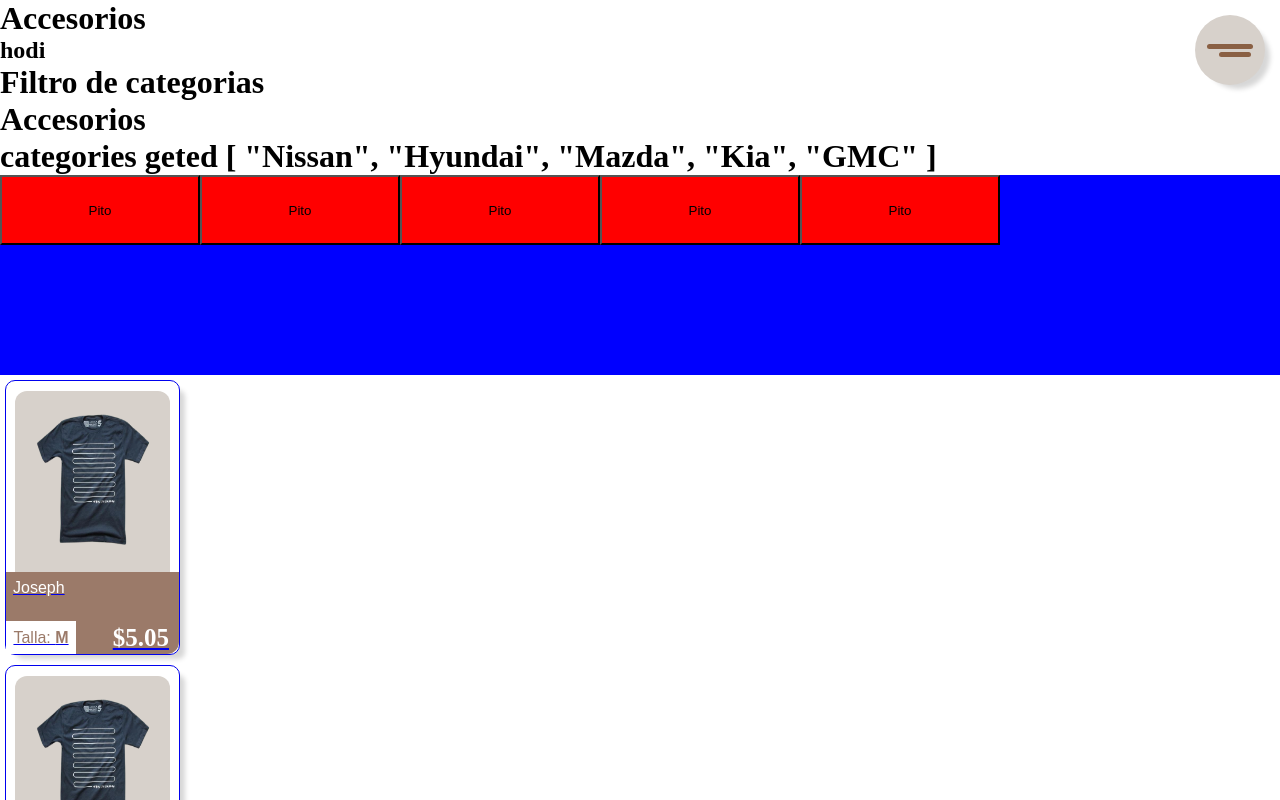
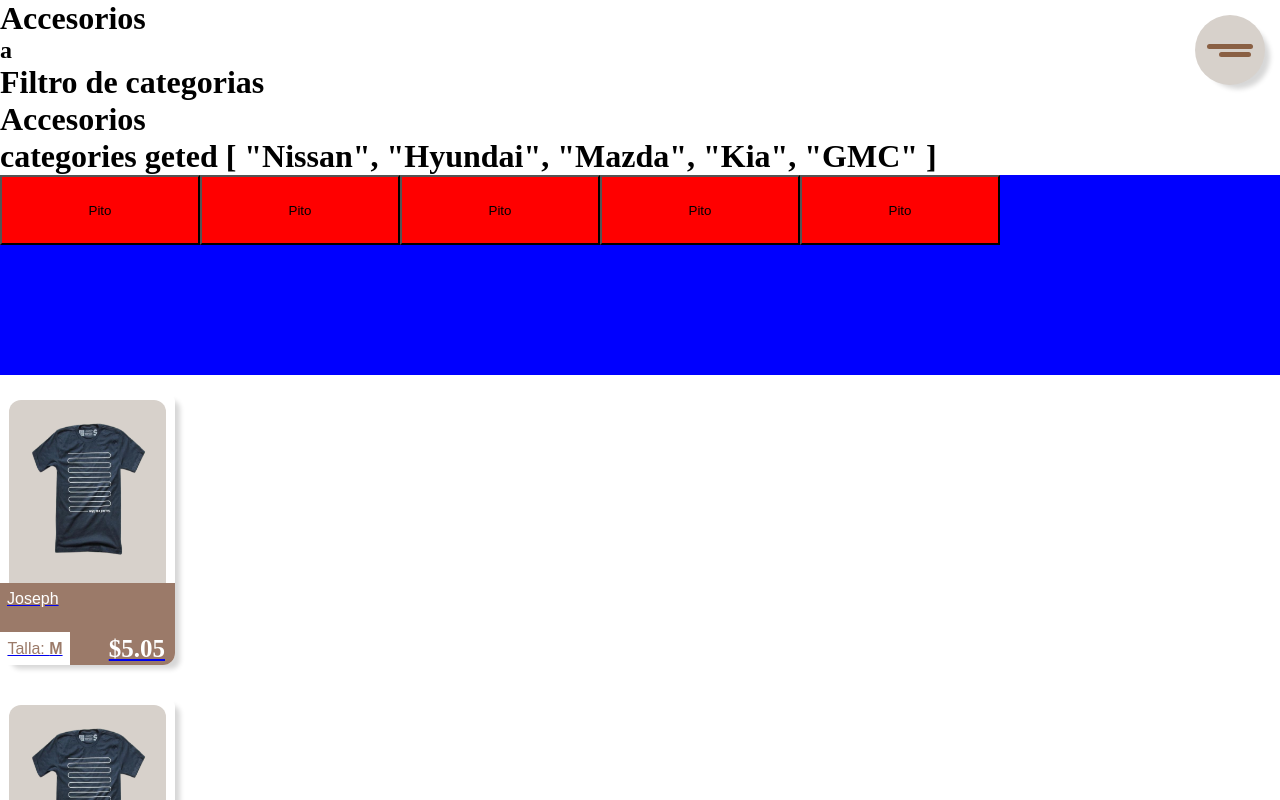
Before and after one commit to KoosCorporation/box-style-vite, a Vue app: page /Products/Accesorios in a window 1280 px wide. Shown: the top 800 px of the page. Built offline with nearby package versions, Linux system fonts and the light colour scheme.

Commit message:
Product view some bugs fixed
weird product border fixed & Sass files organized

```diff
--- /dev/null
+++ b/src/CSS/main.css
@@ -0,0 +1 @@
+*{margin:0px;padding:0px;box-sizing:border-box}.router-link{text-decoration:none}/*# sourceMappingURL=main.css.map */
--- /dev/null
+++ b/src/SCSS/base/_generals.scss
@@ -0,0 +1,5 @@
+
+
+.router-link {
+    text-decoration: none;
+}
--- /dev/null
+++ b/src/SCSS/base/_index.scss
@@ -0,0 +1 @@
+@forward './generals';
--- /dev/null
+++ b/src/SCSS/main.scss
@@ -0,0 +1,2 @@
+@forward './vendors/normalize';
+@forward './base';
--- a/src/components/CategoriesComponent.vue
+++ b/src/components/CategoriesComponent.vue
@@ -28,7 +28,7 @@
         v-for="(product, index) in productsGeted"
         :key="index"
       >
-        <ProductComponent class="productComponente" :product="product" />
+        <ProductComponent :product="product" />
       </router-link>
     </div>
   </div>
@@ -87,10 +87,5 @@ const categoriesGeted = getProducts().getCategoryRoute(props.categoryRoute);
   grid-column: 2;
 }
 
-.productComponente {
-  border-style: solid;
-  border-width: 1px;
-  margin: 5px;
-  border-radius: 10px;
-}
+
 </style>
--- a/src/components/ProductComponent.vue
+++ b/src/components/ProductComponent.vue
@@ -104,6 +104,7 @@ const props = defineProps<{
       display: flex;
       justify-content: space-between;
       align-items: center;
+      text-decoration: none;
 
       .talla {
         display: flex;
--- a/src/main.ts
+++ b/src/main.ts
@@ -1,7 +1,7 @@
 import { createApp } from 'vue'
 import { createPinia } from 'pinia'
 import App from './App.vue'
-import  './normalize.css'
+import  './CSS/main.css'
 import router from './router'
 
 createApp(App)
--- a/src/views/HomeView.vue
+++ b/src/views/HomeView.vue
@@ -29,7 +29,7 @@
       <!-- All Products // ================================== -->
       <div class="new-arrival__cont-products">
         <!-- Product // -------------------------------- -->
-        <router-link :to="`/Products/product/${product.id}`"  v-for="(product, index) in productsGeted"
+        <router-link class="router-link" :to="`/Products/product/${product.id}`"  v-for="(product, index) in productsGeted"
           :key="index">
         <ProductComponent   :product="product" />
       </router-link>
@@ -53,6 +53,8 @@ let productsGeted = ref(getProducts().getNewProducts())
 
 <style lang="scss" scoped>
 @import '../assets/assets';
+
+
 
 
 // header -------------------
--- a/src/views/ProductsView.vue
+++ b/src/views/ProductsView.vue
@@ -1,7 +1,10 @@
 <template >
     <div>
-        <h1>{{params.category}}</h1>
-        <h2>hodi</h2>
+        <div class="pruebitaa">
+            <h1>{{params.category}}</h1>
+        </div>
+
+        <h2>a</h2>
         <CategoriesComponent :categoryRoute = "params.category"/>
     </div>
 </template>
@@ -10,8 +13,7 @@ import { useRoute } from "vue-router";
 import CategoriesComponent from "../components/CategoriesComponent.vue";
 const params =  useRoute().params
 </script>
+
 <style lang="scss" scoped>
 
-
-
 </style>
```
Also changed, not shown: src/SCSS/vendors/_normalize.scss (renamed from src/normalize.css), 1 other file (tests, documents, lock files or other folders).
